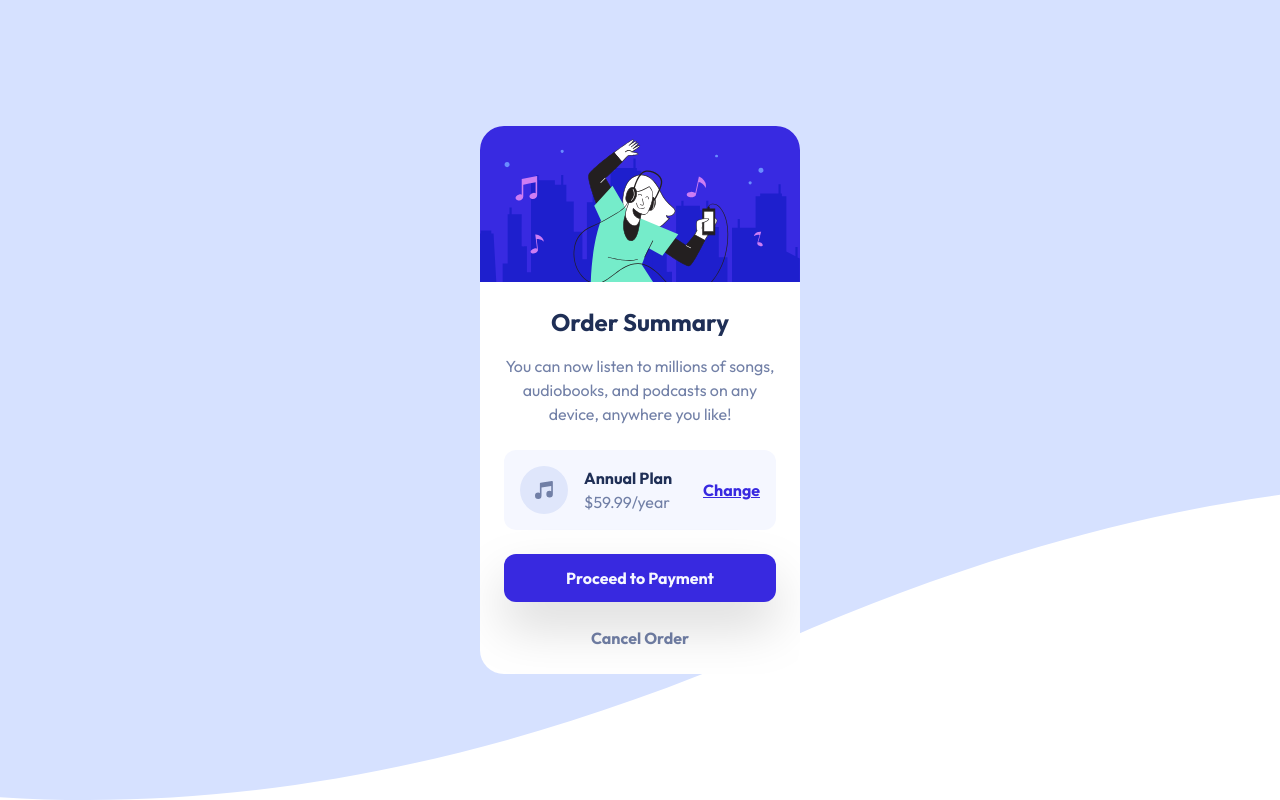
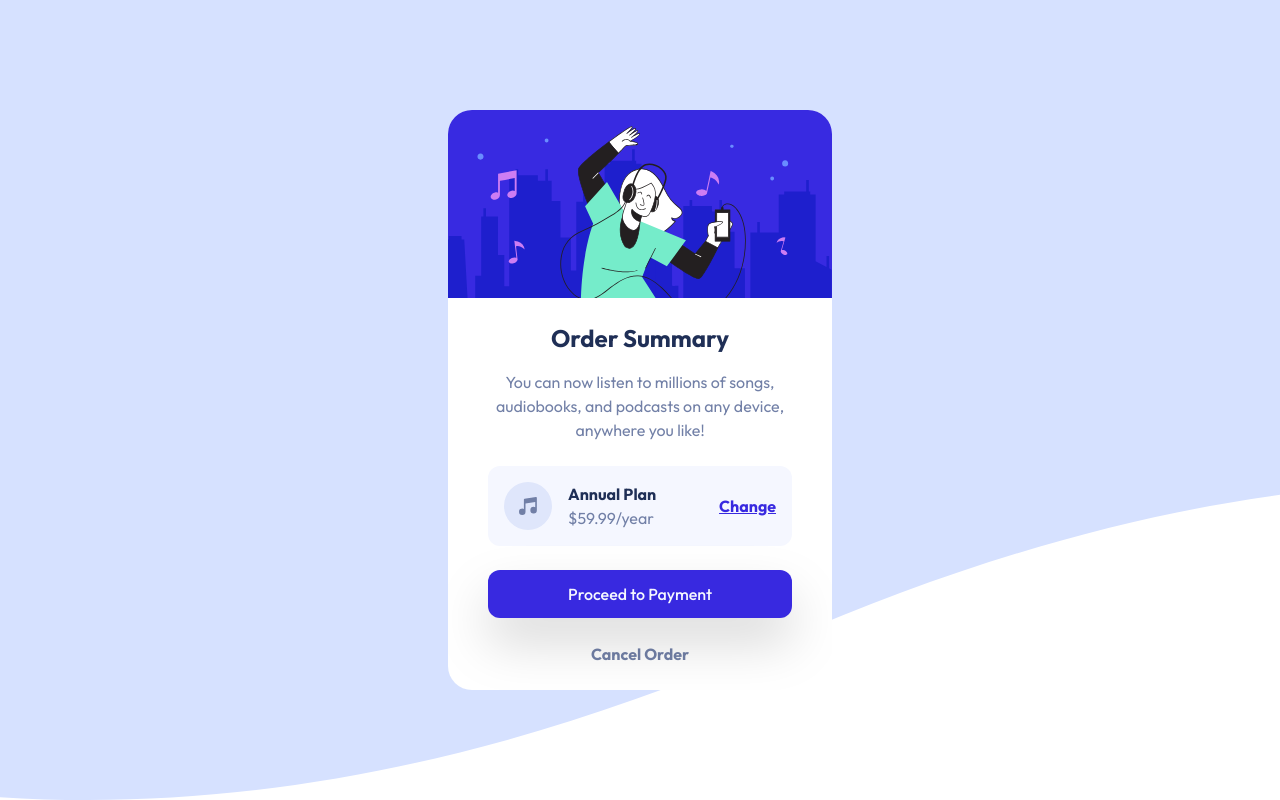
Before and after one commit to pixelzee3/order-summary-component, a website built with Parcel: page src/index.html in a window 1280 px wide. Built offline with nearby package versions, Linux system fonts and the light colour scheme.

Commit message:
Implement responsive design.

```diff
--- a/src/index.html
+++ b/src/index.html
@@ -9,18 +9,18 @@
     <link rel="preconnect" href="https://fonts.googleapis.com" />
     <link rel="preconnect" href="https://fonts.gstatic.com" crossorigin />
     <link
-      href="https://fonts.googleapis.com/css2?family=Outfit:wght@400;700&display=swap"
+      href="https://fonts.googleapis.com/css2?family=Outfit:wght@400;500;700&display=swap"
       rel="stylesheet"
     />
   </head>
   <body
     class="flex h-screen items-center justify-center bg-background-mobile bg-cover"
   >
-    <article class="max-w-xs overflow-hidden rounded-3xl bg-white">
+    <article class="max-w-xs lg:max-w-sm overflow-hidden rounded-3xl bg-white">
       <img src="images/illustration-hero.svg" alt="" class="h-auto w-full" />
-      <div class="m-6">
+      <div class="m-6 lg:mx-10">
         <div class="text-center">
-          <h1 class="text-2xl font-black text-dark-blue">Order Summary</h1>
+          <h1 class="text-2xl font-bold text-dark-blue">Order Summary</h1>
           <p class="mt-4 text-desaturated-blue">
             You can now listen to millions of songs, audiobooks, and podcasts on
             any device, anywhere you like!
@@ -41,7 +41,7 @@
           >
         </div>
         <button
-          class="mt-6 block w-full rounded-xl bg-bright-blue py-3 font-bold text-very-pale-blue drop-shadow-2xl hover:opacity-75"
+          class="mt-6 block w-full rounded-xl bg-bright-blue py-3 font-bold lg:font-medium text-very-pale-blue drop-shadow-2xl hover:opacity-75"
         >
           Proceed to Payment
         </button>
```
